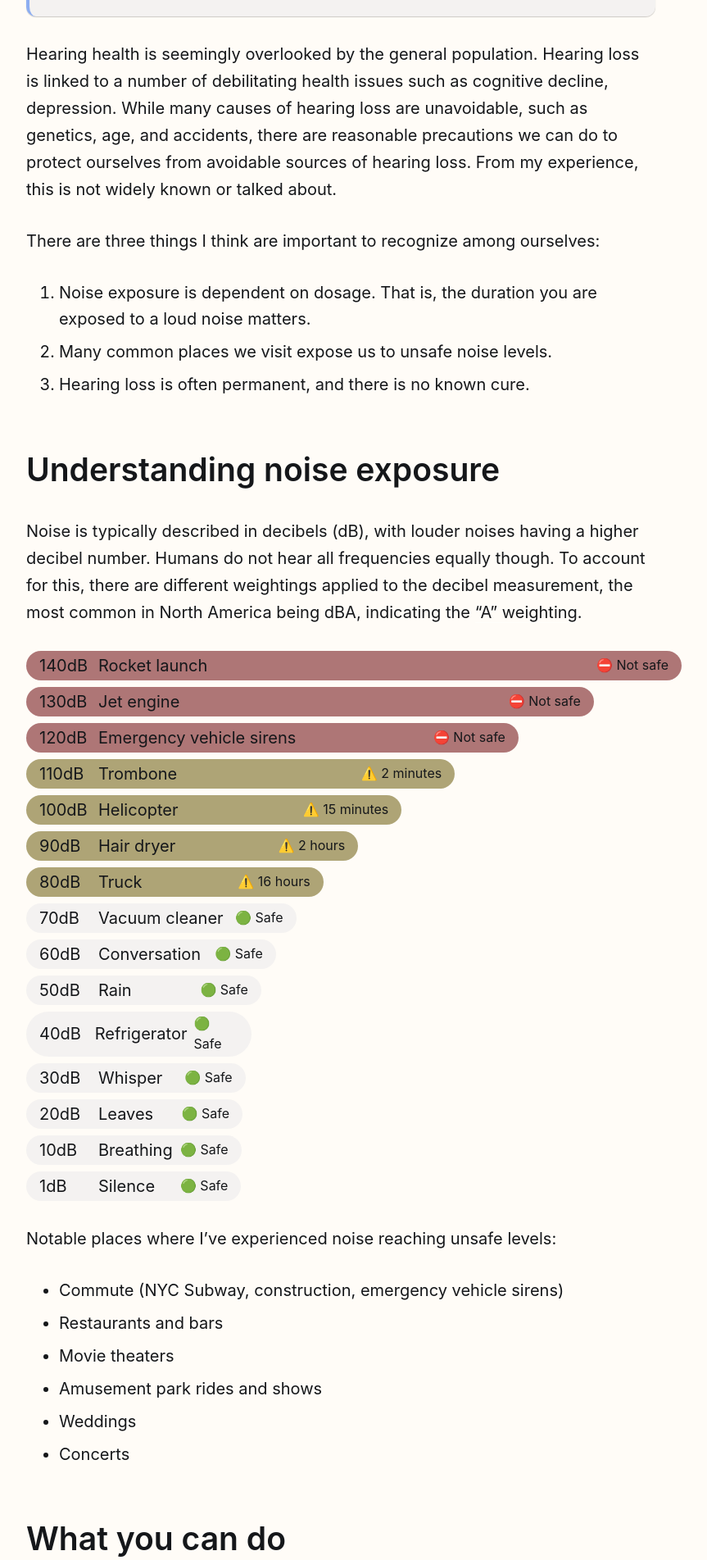
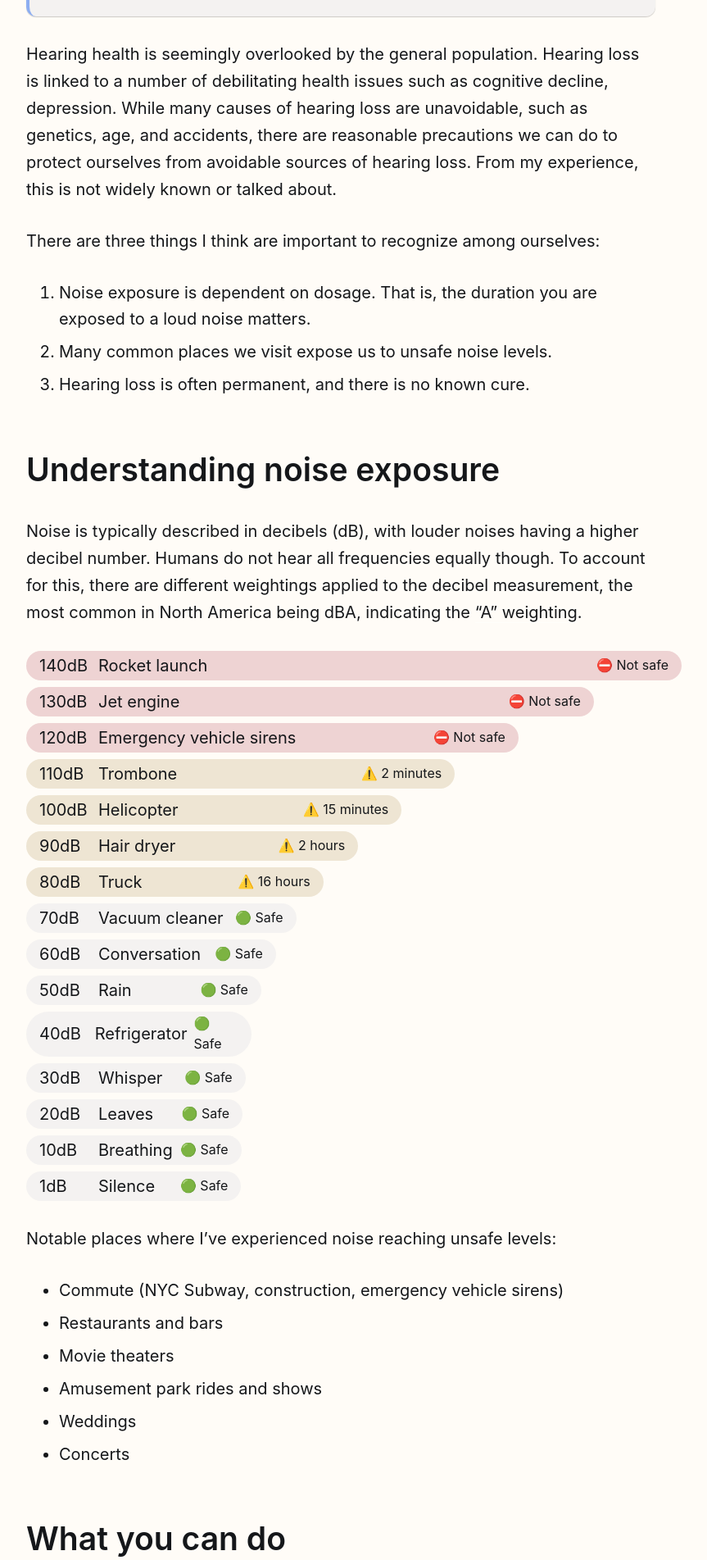
Before and after one commit to adamraider/blog, a Jekyll site: the page built from _posts/2024-08-13-take-care-of-your-ears.md, in a window 1280 px wide. Shown: the part 364-2267 px from the top of the page at 82% size, without its empty margins (224-1087 px from the left). Built offline with Jekyll 4.4.1, drawn with Linux system fonts in a browser that asks for light colours; some web fonts are replaced.

Commit message:
update colors for light mode

```diff
--- a/_sass/_base.scss
+++ b/_sass/_base.scss
@@ -2,11 +2,14 @@ $width: 48rem;
 
 :root {
   --bg-color: rgb(255, 252, 247);
+  --bg-color-2: rgba(162, 172, 193, 0.12);
+
   --color: rgb(21, 23, 26);
+
   --accent-color: #76abae;
-  --danger-color: #ae7676;
-  --warning-color: #aea476;
-  --bg-color-2: rgba(162, 172, 193, 0.12);
+
+  --danger-color: hsl(0, 44%, 88%);
+  --warning-color: hsl(40, 44%, 88%);
 }
 
 @media (prefers-color-scheme: dark) {
```
